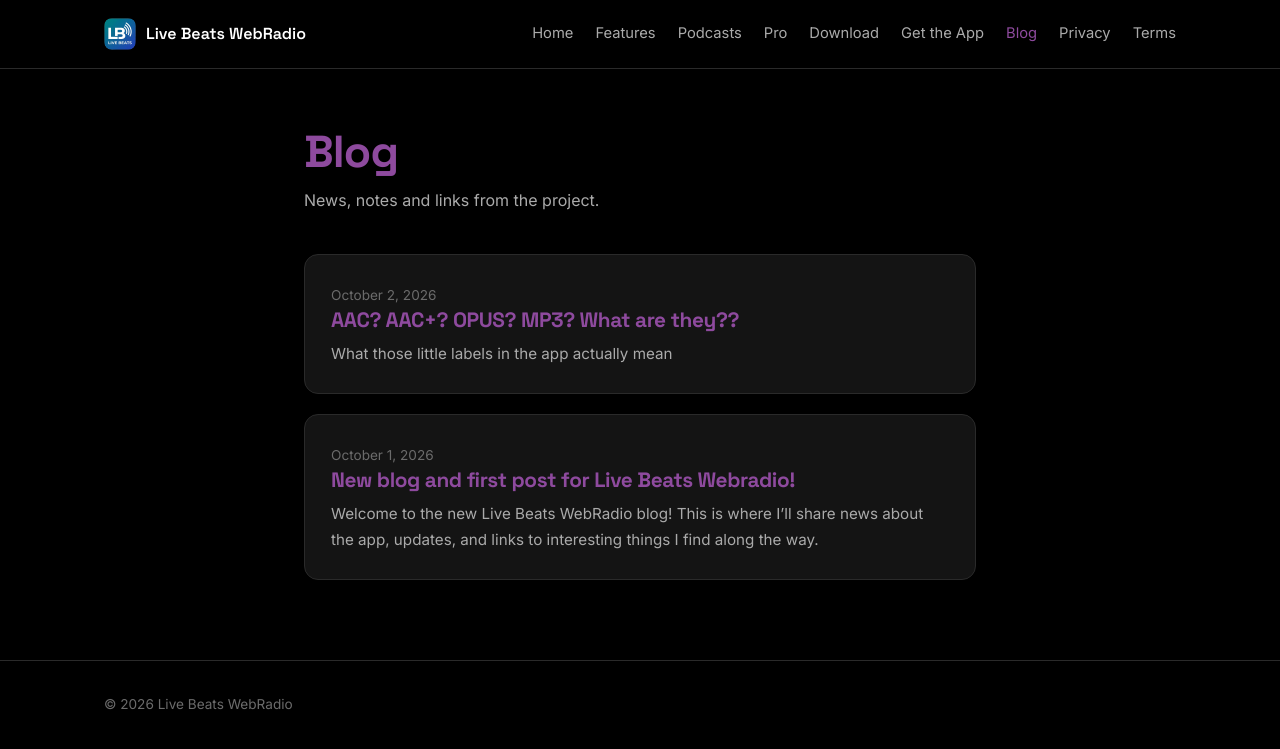
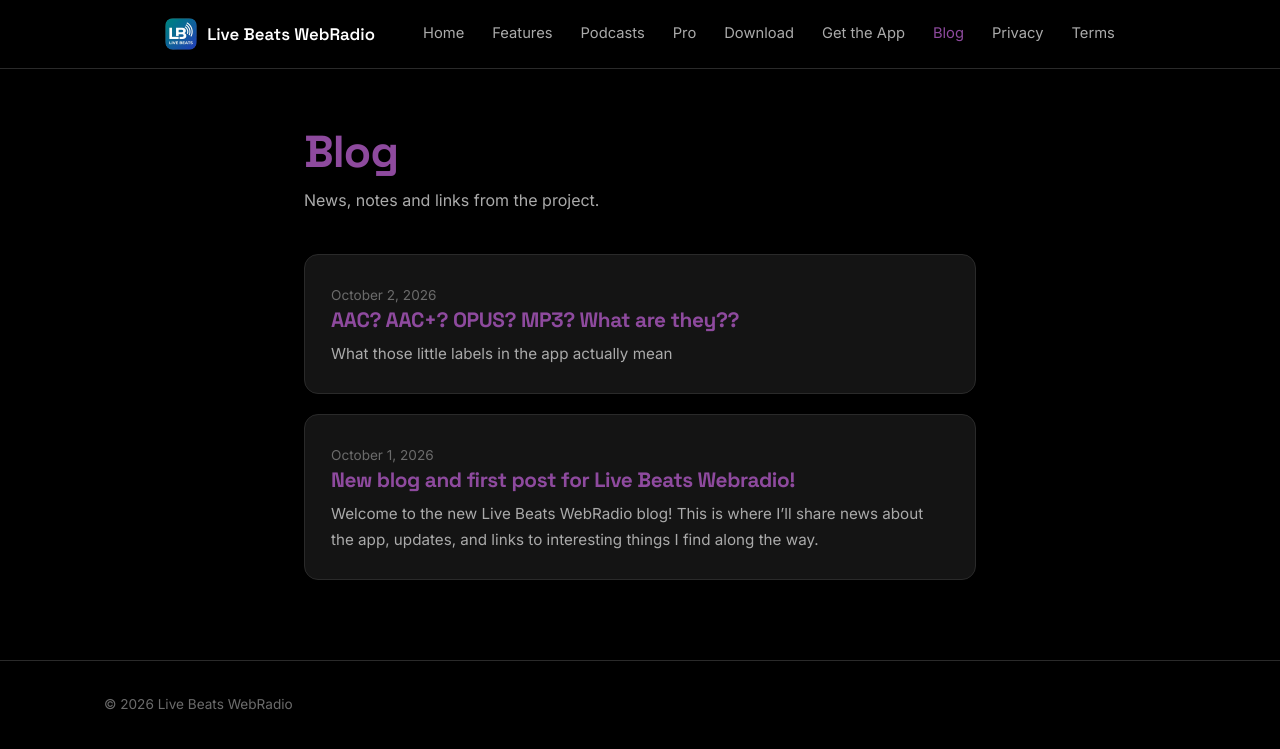
Before and after one commit to LBWebRadio/lbwebradio.github.io, a Jekyll site: the page built from blog/index.html, in a window 1280 px wide. Shown: the top 749 px of the page. Built offline with Jekyll 4.4.1, drawn with Linux system fonts in a browser that asks for light colours.

Commit message:
Update header layout and styles in default.html

```diff
--- a/_layouts/default.html
+++ b/_layouts/default.html
@@ -12,42 +12,138 @@
 <link rel="icon" href="/img/icon.png" type="image/png">
 <link rel="preconnect" href="https://fonts.googleapis.com">
 <link rel="preconnect" href="https://fonts.gstatic.com" crossorigin>
-<link href="https://fonts.googleapis.com/css2?family=Space+Grotesk:wght@500;600;700&family=Inter:wght@400;500;600&display=swap" rel="stylesheet">
-<link rel="stylesheet" href="/assets/blog.css?v=7">
+<link href="https://fonts.googleapis.com/css2?family=Space+Grotesk:wght@400;500;600;700&family=Inter:wght@400;500;600&family=JetBrains+Mono:wght@500&display=swap" rel="stylesheet">
+<link rel="stylesheet" href="/assets/blog.css?v=8">
 <style>
-header .wrap{height:68px;min-height:0;padding:0 24px;gap:24px;flex-wrap:nowrap}
-nav{display:flex;align-items:center;gap:0;overflow:visible;flex-basis:auto}
-nav a{margin-left:22px;white-space:nowrap}
-nav a:first-child{margin-left:0}
-.navToggle{display:none;margin-left:auto}
+/* ---------- HEADER (identical to home page) ---------- */
+header{
+  position:sticky;
+  top:0;
+  z-index:50;
+  background:rgba(0,0,0,0.72);
+  backdrop-filter:blur(10px);
+  -webkit-backdrop-filter:blur(10px);
+  border-bottom:1px solid var(--border, #2a2a2a);
+}
+header .site-nav{
+  max-width:1120px;
+  width:100%;
+  margin:0 auto;
+  padding:0 24px;
+  display:flex;
+  align-items:center;
+  justify-content:center;
+  gap:48px;
+  height:68px;
+  min-height:0;
+  flex-wrap:nowrap;
+  box-sizing:border-box;
+}
+header .brand{
+  display:flex;
+  align-items:center;
+  gap:10px;
+  font-family:'Space Grotesk', sans-serif;
+  font-weight:600;
+  font-size:1.05rem;
+  white-space:nowrap;
+  flex-shrink:0;
+  text-decoration:none;
+  color:var(--text, #fff);
+}
+header .brand img{
+  width:32px;
+  height:32px;
+  border-radius:8px;
+  flex-shrink:0;
+}
+header .navlinks{
+  display:flex;
+  gap:28px;
+  list-style:none;
+  margin:0;
+  padding:0;
+  font-size:0.92rem;
+  color:var(--text-dim, #aaa);
+}
+header .navlinks li{ margin:0; padding:0; }
+header .navlinks a{
+  text-decoration:none;
+  white-space:nowrap;
+  color:inherit;
+  margin:0;
+  transition:color .15s ease;
+}
+header .navlinks a:hover{ color:var(--text, #fff); }
+header .navlinks a.active{ color:var(--accent, #8E4A9E); }
+header .navToggle{ display:none; margin-left:auto; }
+
 @media (max-width:1000px){
-  .navToggle{display:flex;flex-direction:column;gap:4px;background:none;border:none;padding:8px;cursor:pointer}
-  .navToggle span{display:block;width:20px;height:2px;background:var(--text)}
-  nav{position:absolute;top:100%;left:0;right:0;background:var(--bg);border-bottom:1px solid var(--border);flex-direction:column;align-items:stretch;padding:8px 24px 20px;transform:translateY(-8px);opacity:0;visibility:hidden;pointer-events:none;transition:opacity .18s ease,transform .18s ease,visibility .18s}
-  nav.open{opacity:1;visibility:visible;transform:translateY(0);pointer-events:auto}
-  nav a{display:block;margin-left:0;padding:12px 0;border-bottom:1px solid var(--border)}
+  header .site-nav{ justify-content:space-between; }
+  header .navlinks{
+    position:fixed;
+    top:68px; left:0; right:0;
+    background:var(--bg, #000);
+    border-bottom:1px solid var(--border, #2a2a2a);
+    flex-direction:column;
+    gap:0;
+    padding:8px 24px 20px;
+    transform:translateY(-8px);
+    opacity:0;
+    visibility:hidden;
+    pointer-events:none;
+    transition:opacity .18s ease, transform .18s ease, visibility .18s;
+  }
+  header .navlinks.open{
+    opacity:1;
+    visibility:visible;
+    transform:translateY(0);
+    pointer-events:auto;
+  }
+  header .navlinks a{
+    display:block;
+    padding:12px 0;
+    border-bottom:1px solid var(--border, #2a2a2a);
+  }
+  header .navToggle{
+    display:flex;
+    flex-direction:column;
+    gap:4px;
+    background:none;
+    border:none;
+    padding:8px;
+    cursor:pointer;
+  }
+  header .navToggle span{
+    display:block;
+    width:20px;
+    height:2px;
+    background:var(--text, #fff);
+  }
 }
 </style>
 <script>try{var a=localStorage.getItem('lbwr-accent-color');if(a)document.documentElement.style.setProperty('--accent',a)}catch(e){}</script>
 </head>
 <body>
-<header><div class="wrap">
-  <a class="brand" href="/"><img src="/img/icon.png" alt="">Live Beats WebRadio</a>
-  <button class="navToggle" id="navToggle" aria-label="Toggle menu" aria-expanded="false">
-    <span></span><span></span><span></span>
-  </button>
-  <nav id="navLinks">
-    <a href="/">Home</a>
-    <a href="/#features">Features</a>
-    <a href="/#podcasts">Podcasts</a>
-    <a href="/#pro">Pro</a>
-    <a href="/#download">Download</a>
-    <a href="https://play.google.com/store/apps/details?id=com.lbwebradio.radio">Get the App</a>
-    <a href="/blog/" class="on">Blog</a>
-    <a href="/privacy.html">Privacy</a>
-    <a href="/eula.html">Terms</a>
-  </nav>
-</div></header>
+<header>
+  <div class="site-nav" role="navigation" aria-label="Main">
+    <a class="brand" href="/"><img src="/img/icon.png" alt="">Live Beats WebRadio</a>
+    <button class="navToggle" id="navToggle" aria-label="Toggle menu" aria-expanded="false">
+      <span></span><span></span><span></span>
+    </button>
+    <ul class="navlinks" id="navLinks">
+      <li><a href="/">Home</a></li>
+      <li><a href="/#features">Features</a></li>
+      <li><a href="/#podcasts">Podcasts</a></li>
+      <li><a href="/#pro">Pro</a></li>
+      <li><a href="/#download">Download</a></li>
+      <li><a href="https://play.google.com/store/apps/details?id=com.lbwebradio.radio">Get the App</a></li>
+      <li><a href="/blog/"{% if page.url contains '/blog' %} class="active"{% endif %}>Blog</a></li>
+      <li><a href="/privacy.html">Privacy</a></li>
+      <li><a href="/eula.html">Terms</a></li>
+    </ul>
+  </div>
+</header>
 <main><div class="wrap">
 {{ content }}
 </div></main>
```
